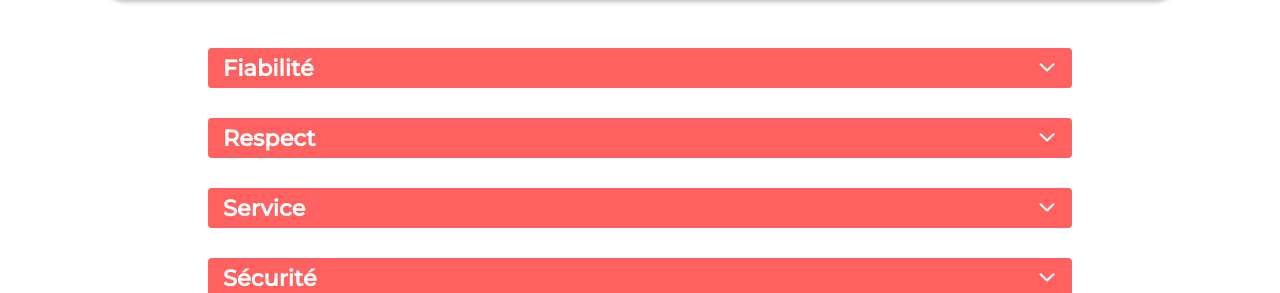
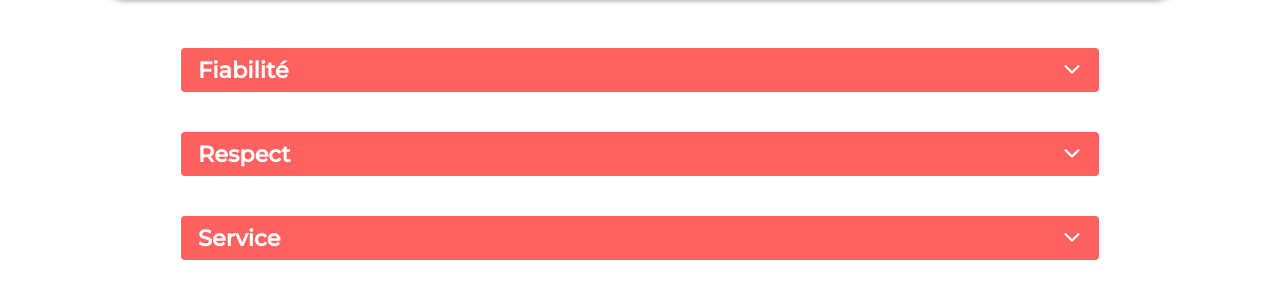
Before and after one commit to Juju8888A/OC-Kasa, a React (Create React App) app: page /about in a window 1280 px wide. Shown: the part 607-900 px from the top of the page. Built offline with nearby package versions, Linux system fonts and the light colour scheme.

Commit message:
restructuration du code component Collapse, pour pouvoir l'utiliser sur d'autres pages avec des données différentes

```diff
--- a/src/components/Collapse/Collapse.jsx
+++ b/src/components/Collapse/Collapse.jsx
@@ -2,61 +2,26 @@ import React, { useState } from "react";
 import arrowUp from "../../assets/icones/arrow_up.png";
 import arrowDown from "../../assets/icones/arrow_back.png";
 
-const Collapse = () => {
-  const [openItems, setOpenItems] = useState([]);
+const Collapse = ({ title, content }) => {
+  const [isOpen, setIsOpen] = useState(false);
 
-  const toggle = (i) => {
-    if (openItems.includes(i)) {
-      setOpenItems(openItems.filter((item) => item !== i));
-    } else {
-      setOpenItems([...openItems, i]);
-    }
+  const toggle = () => {
+    setIsOpen(!isOpen);
   };
-
-  const dataCollapse = [
-    {
-      title: "Fiabilité",
-      content:
-        "Les annonces postées sur Kasa garantissent une fiabilité totale. Les photos sont conformes aux logements, et toutes les informations sont régulièrement vérifiées  par nos équipes.",
-    },
-    {
-      title: "Respect",
-      content:
-        "La bienveillance fait partie des valeurs fondatrices de Kasa. Tout comportement discriminatoire ou de perturbation du voisinage entraînera une exclusion de notre plateforme.",
-    },
-    {
-      title: "Service",
-      content:
-        "Nos équipes se tiennent à votre disposition pour vous fournir une expérience parfaite. N'hésitez pas à nous contacter si vous avez la moindre question.",
-    },
-    {
-      title: "Sécurité",
-      content:
-        "La sécurité est la priorité de Kasa. Aussi bien pour nos hôtes que pour les voyageurs, chaque logement correspond aux critères de sécurité établis par nos services. En laissant une note aussi bien à l'hôte qu'au locataire, cela permet à nos équipes de vérifier que les standards sont bien respectés. Nous organisons également des ateliers sur la sécurité domestique pour nos hôtes.",
-    },
-  ];
 
   return (
     <div className="collapse-container">
       <div className="collapse">
-        {dataCollapse.map((item, i) => (
-          <div className="item" key={item.title}>
-            <div className="title" onClick={() => toggle(i)}>
-              <h3>{item.title}</h3>
-              <img
-                src={openItems.includes(i) ? arrowUp : arrowDown}
-                alt="fleche"
-              />
-            </div>
-            <div
-              className={
-                openItems.includes(i) ? `content-show` : `content`
-              }
-            >
-              {item.content}
-            </div>
+          <div className="title" onClick={toggle}>
+            <h3>{title}</h3>
+            <img
+              src={isOpen ? arrowUp : arrowDown}
+              alt="fleche"
+            />
           </div>
-        ))}
+          <div className={isOpen ? "content-show" : "content"}>
+            {content}
+          </div>
       </div>
     </div>
   );
--- a/src/components/Error/Error404.jsx
+++ b/src/components/Error/Error404.jsx
@@ -1,7 +1,7 @@
 import React from "react";
 import { NavLink } from "react-router-dom";
 
-const Error404 = ({}) => {
+const Error404 = () => {
   return (
     <div className="error-container">
        <h2>404</h2>
--- a/src/pages/About.jsx
+++ b/src/pages/About.jsx
@@ -1,23 +1,34 @@
-import React from 'react';
-import Header from '../components/Header/Header';
-import Footer from '../components/Footer/Footer';
-import Banner from '../components/Banner/Banner'
-import Collapse from '../components/Collapse/Collapse';
-
-
+import React from "react";
+import Header from "../components/Header/Header";
+import Footer from "../components/Footer/Footer";
+import Banner from "../components/Banner/Banner";
+import Collapse from "../components/Collapse/Collapse";
 
 const About = () => {
-  return(
-    <div className='about-page'>
-        <Header />
-        <main>
+  const dataFiabilite =
+    "Les annonces postées sur Kasa garantissent une fiabilité totale. Les photos sont conformes aux logements, et toutes les informations sont régulièrement vérifiées  par nos équipes.";
+  const dataRespect =
+    "La bienveillance fait partie des valeurs fondatrices de Kasa. Tout comportement discriminatoire ou de perturbation du voisinage entraînera une exclusion de notre plateforme.";
+  const dataService =
+    "Nos équipes se tiennent à votre disposition pour vous fournir une expérience parfaite. N'hésitez pas à nous contacter si vous avez la moindre question.";
+  const dataSecurite =
+    "La sécurité est la priorité de Kasa. Aussi bien pour nos hôtes que pour les voyageurs, chaque logement correspond aux critères de sécurité établis par nos services. En laissant une note aussi bien à l'hôte qu'au locataire, cela permet à nos équipes de vérifier que les standards sont bien respectés. Nous organisons également des ateliers sur la sécurité domestique pour nos hôtes.";
+
+  return (
+    <div className="about-page">
+      <Header />
+      <main>
         <Banner>
-            <div className='banner-container-2'>
-            </div>
-            </Banner>
-          <Collapse />
-        </main>
-        <Footer />
+          <div className="banner-container-2"></div>
+        </Banner>
+        <div className="collapse-about">
+        <Collapse title="Fiabilité" content={dataFiabilite} />
+        <Collapse title="Respect" content={dataRespect} />
+        <Collapse title="Service" content={dataService} />
+        <Collapse title="Sécurité" content={dataSecurite} />
+        </div>
+      </main>
+      <Footer />
     </div>
   );
 };
--- a/src/styles/components/collapse.scss
+++ b/src/styles/components/collapse.scss
@@ -1,17 +1,18 @@
+.collapse-about {
+  display: flex;
+  flex-direction: column;
+  gap: 40px;
+  margin-bottom: 50px;
+
   .collapse-container {
     margin-left: 100px;
     margin-right: 100px;
-  margin-bottom: 50px;
     display: flex;
     flex-direction: column;
 
     .collapse {
-    width: 80%;
+      width: 85%;
       margin: 0 auto;
-  }
-
-  .item {
-    margin-bottom: 30px;
     }
 
     .title {
@@ -24,7 +25,7 @@
       flex-direction: row;
       align-items: center;
       justify-content: space-between;
-    padding: 6px 15px;
+      padding: 8px 17px;
 
       & img {
         width: 20px;
@@ -45,3 +46,4 @@
       transition: all 0.6s cubic-bezier(0, 1, 0, 1);
     }
   }
+}
```
Lines whose indentation alone changed are shown as unchanged.
